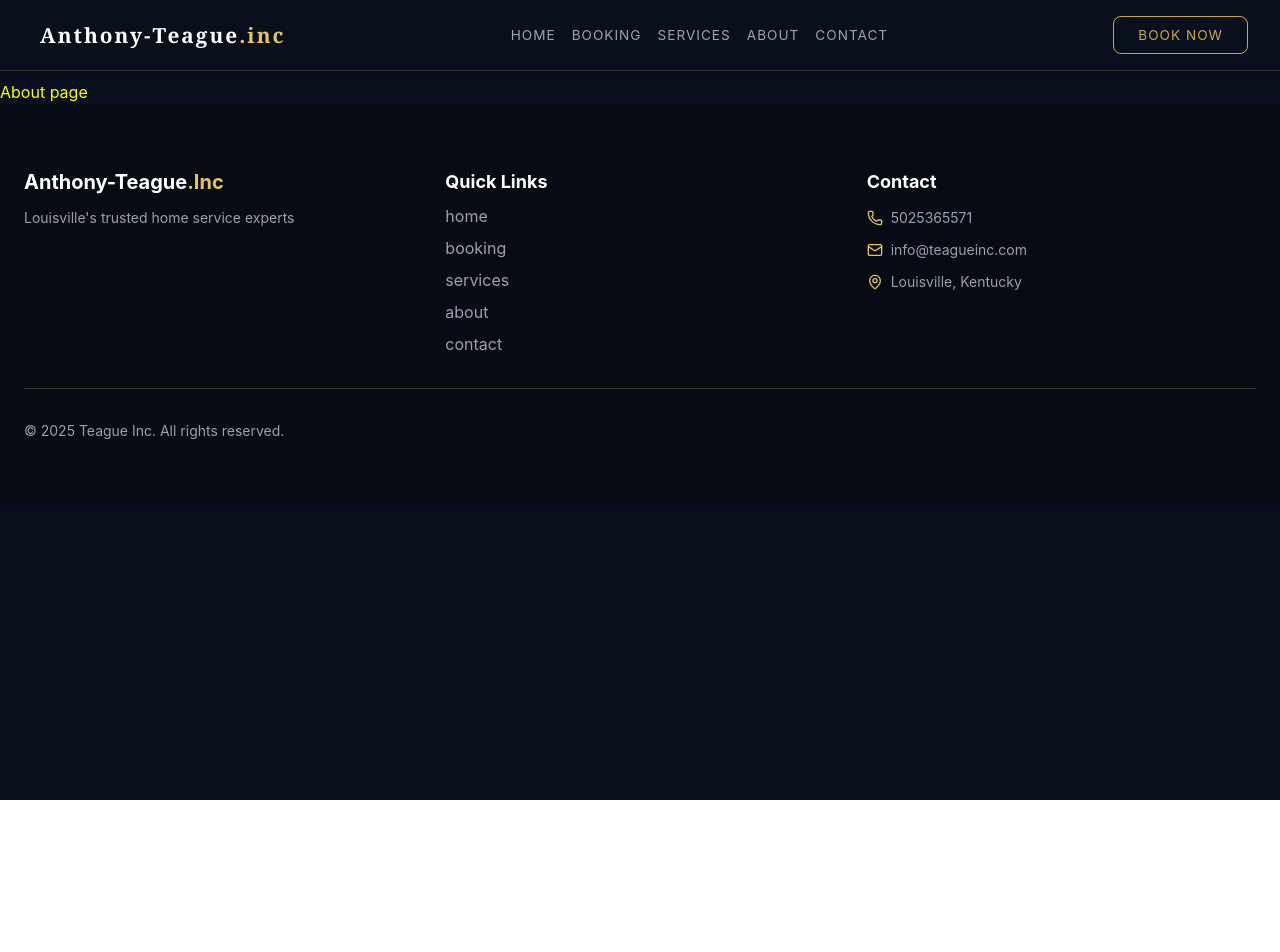
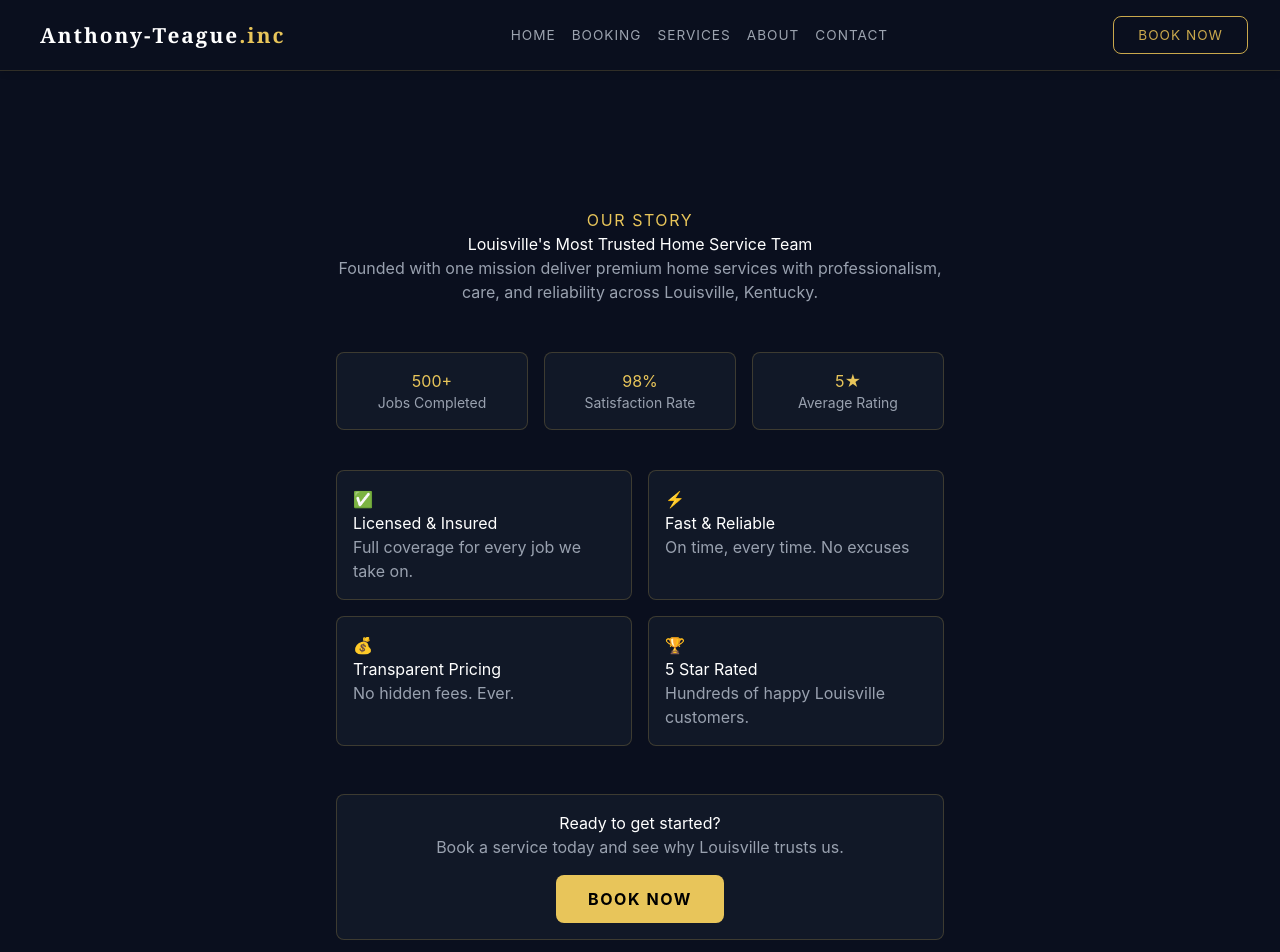
Before and after one commit to Rynolds266/home-service, a React (Vite) app: page /about in a window 1280 px wide. Shown: the top 952 px of the page. Before the commit the page ends 800 px from the top, so only its background shows below. Built offline with nearby package versions, Linux system fonts and the light colour scheme.

Commit message:
add about page with stats and why choose us section

```diff
--- a/src/components/Hero.jsx
+++ b/src/components/Hero.jsx
@@ -1,3 +1,5 @@
+import { Link } from "react-router-dom"
+
 
 const StatsData = [
     {number:'500+', label:'Jobs Completed'},
@@ -33,9 +35,9 @@ function Hero(){
                 ))}
             </div>
 
-            {<button className="mt-10 py-3 px-8 font-bold rounded-lg uppercase tracking-widest hover:cursor-pointer " style={{color:'#0A0F1E', backgroundColor:'#E8C55A'}}>
+            { <Link  to={`/booking`} className=" inline-block mt-10 py-3 px-8 font-bold rounded-lg uppercase tracking-widest hover:cursor-pointer " style={{color:'#0A0F1E', backgroundColor:'#E8C55A'}}>
                 Book Service
-            </button>
+            </Link>
 
             }
 
--- a/src/components/Navbar.jsx
+++ b/src/components/Navbar.jsx
@@ -47,7 +47,7 @@ function NavBar(){
 
              {/* button book now */}
 
-             <button className="hidden lg:block rounded-lg" style={{
+             <Link  to={`/booking`} className="hidden lg:block rounded-lg" style={{
                 backgroundColor:'transparent',
                 border:'1px solid #C9A84C',
                 color:'#C9A84C',
@@ -65,7 +65,7 @@ function NavBar(){
 
                 book now
 
-             </button>
+             </Link>
 
 
         </nav>
--- /dev/null
+++ b/src/data/StatData.js
@@ -0,0 +1,4 @@
+export const StatsData  = [ {number:'500+', label:'Jobs Completed'},
+                    {number:'98%' , label:'Satisfaction Rate'},
+                    {number:'5★' , label:'Average Rating'}
+]
--- /dev/null
+++ b/src/data/Stats.js
@@ -0,0 +1,4 @@
+export const StatsData  = [ {number:'500+', label:'Jobs Completed'},
+                    {number:'98%' , label:'Satisfaction Rate'},
+                    {number:'5★' , label:'Average Rating'}
+]
--- /dev/null
+++ b/src/data/whyData.js
@@ -0,0 +1,7 @@
+
+
+export const whydata = [{icon:'✅' , title:'Licensed & Insured',description:'Full coverage for every job we take on.'},
+    {icon:'⚡',title:'Fast & Reliable',description:'On time, every time. No excuses'},
+    {icon:'💰',title:'Transparent Pricing',description:'No hidden fees. Ever.'},
+    {icon:'🏆', title:'5 Star Rated', description:'Hundreds of happy Louisville customers.'}
+]
--- a/src/pages/About.jsx
+++ b/src/pages/About.jsx
@@ -1,10 +1,55 @@
+import { Link } from "react-router-dom"
+import { StatsData } from "../data/Stats"
+import { whydata } from "../data/whyData"
+
+
 export default function About(){
 
     return (
 
-    <div>
+    <div className="pt-32 pb-20 px-8 max-w-2xl mx-auto" style={{backgroundColor:'#0A0F1E'}}>
 
-        <h1 style={{color:'yellow'}}>About page</h1>
+        {/* 1 - Hero section */}
+         <h4 className="uppercase tracking-widest text-center " style={{color:'#E8C55A'}}>OUR STORY</h4>
+         <h2 className="text-white text-center ">Louisville's Most Trusted Home Service Team</h2>
+         <p className="text-gray-400 max-w-2xl text-center mx-auto">Founded with one mission   deliver premium home services with professionalism, care, and reliability across Louisville, Kentucky.</p>
+
+            {/* 2 - Stats */}
+
+            <div className="grid grid-cols-3 gap-4 mt-12">
+                {StatsData.map((items)=>(
+                    <div  key={items.number} className="text-center rounded-lg p-4" style={{backgroundColor:'#111827' , border:'1px solid rgba(232,197,90,0.2)'}}>
+                        <p style={{color:'#e8c55a'}}>{items.number}</p>
+                        <p className="text-sm text-gray-400">{items.label}</p>
+
+
+                    </div>
+
+                ))}
+
+            </div>
+
+
+            {/* 3 - Why Choose Us */}
+            <div className="grid grid-cols-2 mt-10 gap-4">
+                 {whydata.map((items)=>(
+                <div key={items.title} className="rounded-lg p-4" style={{backgroundColor:'#111827',border:'1px solid rgba(232,197,90,0.2)'}}>
+                    <p>{items.icon}</p>
+                    <p className="text-white">{items.title}</p>
+                    <p className="text-gray-400 ">{items.description}</p>
+                </div>
+            ))}
+            </div>
+
+
+            {/* 4 - CTA */}
+
+            <div className=" flex flex-col justify-center mt-12 p-4 rounded-lg  text-center" style={{backgroundColor:'#111827' , border:'1px solid rgba(232,197,90,0.2)'}}>
+                <h2 className="text-white text-center">Ready to get started?</h2>
+                <p className="text-gray-400 text-center">Book a service today and see why Louisville trusts us.</p>
+
+                <Link to={`/booking`} className="inline-block mx-auto uppercase tracking-widest font-bold py-3 px-8 rounded-lg  mt-4" style={{backgroundColor:'#e8c55a'}}>book now</Link>
+            </div>
 
     </div>
 
--- a/src/pages/Booking.jsx
+++ b/src/pages/Booking.jsx
@@ -1,6 +1,7 @@
 
 import { useEffect, useState  } from "react"
 import { useSearchParams } from "react-router-dom"
+import { ServicesData } from "../data/services"
 
 
 const services = ['House Cleaning', 'Car Services', 'Landscaping', 'Moving Out', 'Moving In', 'Junk Removal']
@@ -41,10 +42,10 @@ function Booking(){
              <label className="text-sm tracking-widest uppercase block mb-2" style={{color:'#E8C55A'}}>
                 Service
              </label>
-             <select name="service" onChange={HandleData} className="w-full rounded-lg   " style={{border:'1px solid rgba(232,197,90,0.3)' , color:'white',backgroundColor:'#0A0F1E',}}>
+             <select name="service" onChange={HandleData} value={formData.service} className="w-full rounded-lg   " style={{border:'1px solid rgba(232,197,90,0.3)' , color:'white',backgroundColor:'#0A0F1E',}}>
                     <option value="" className="text-sm font-bold  tracking-widest uppercase">SELECT A SERVICE</option>
-                 {services.map((items)=>(
-                    <option style={{color:'#0A0F1E', backgroundColor:'white'}} key={items} value={items} >{items}</option>
+                 {ServicesData.map((items)=>(
+                    <option     style={{color:'#0A0F1E', backgroundColor:'white'}} key={items.name} value={items.name} >{items.name}</option>
                  ))}
              </select >
 
@@ -86,7 +87,7 @@ function Booking(){
 
             <div className="flex justify-center mt-6">
 
-             <button className="tracking-widest  py-3 px-8 font-bold uppercase rounded-lg" style={{color:'#0A0F1E' , backgroundColor:'#E8C55A'}}>Book now</button>
+             <button className="tracking-widest  py-3 px-8 font-bold uppercase rounded-lg hover:cursor-pointer" style={{color:'#0A0F1E' , backgroundColor:'#E8C55A'}}>Book now</button>
             </div>
 
            </div>
```
